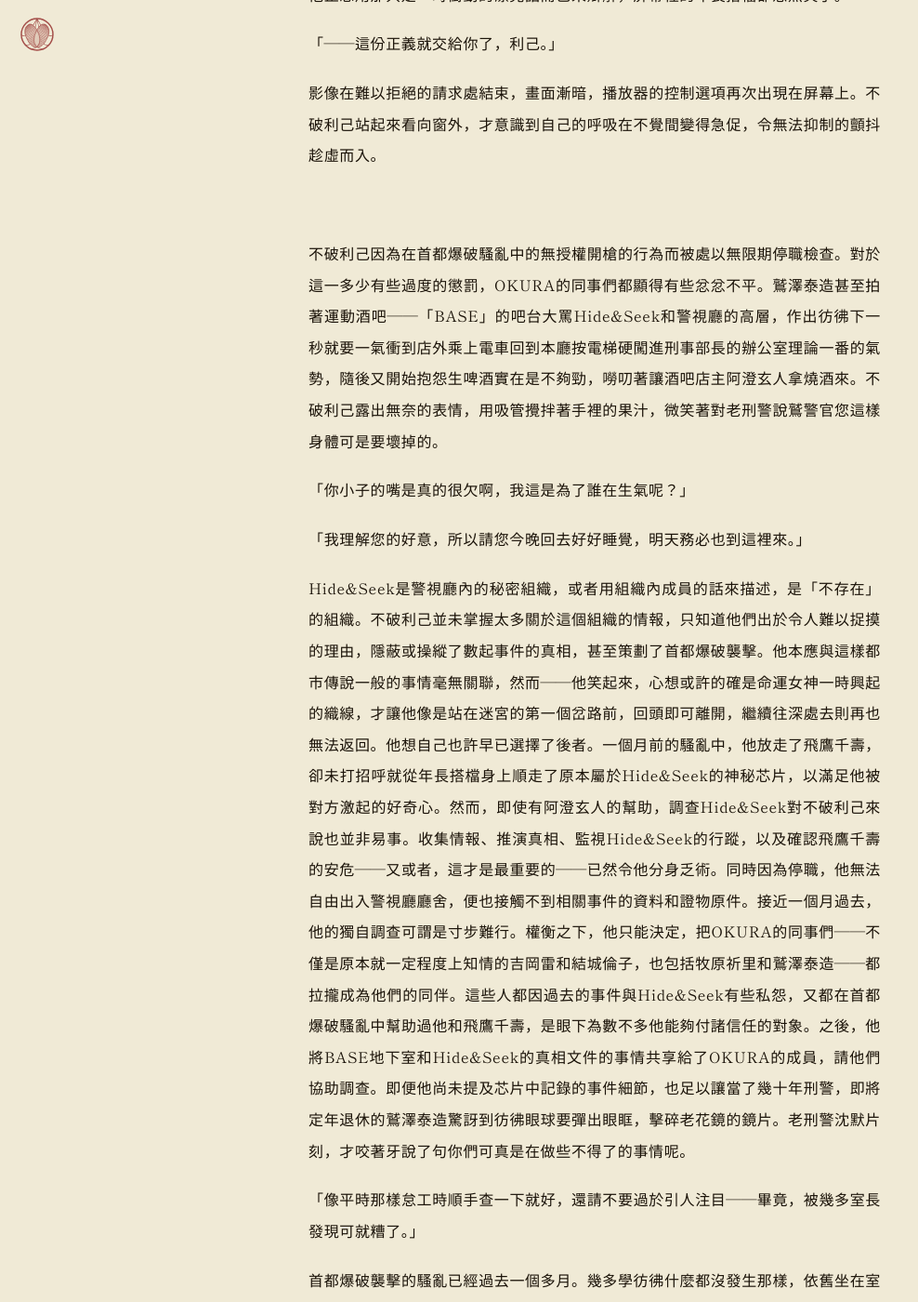
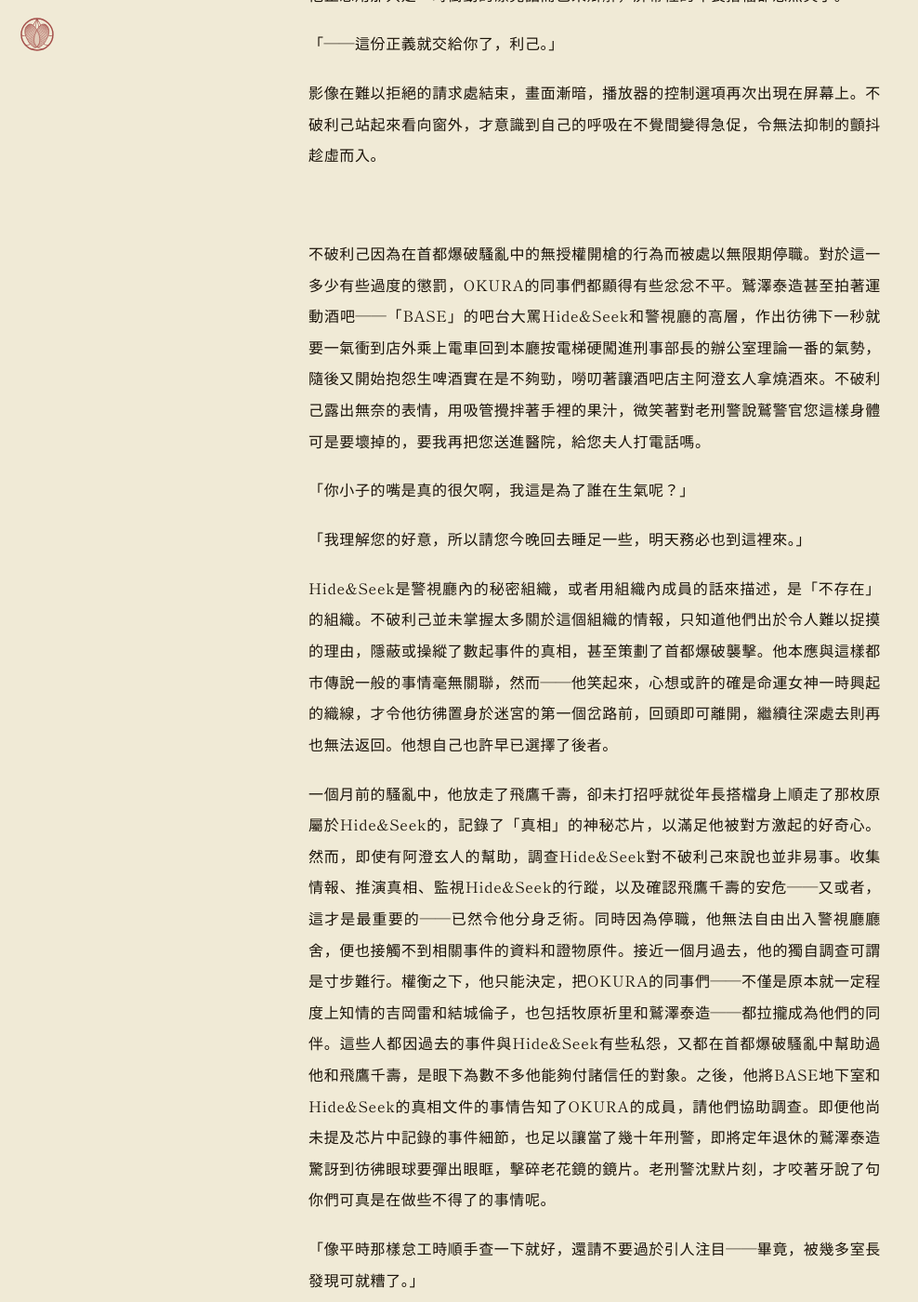
Before and after one commit to AriaYura/eternalnessstudy, a Jekyll site: the page built from posts/takeyabunotsuki/t-01.md, in a window 1280 px wide and 1400 px high, scrolled down 2369 px. Shown: the whole window at 93% size, without its empty margins (0-988 px from the left). Built offline with Jekyll 4.4.1, drawn with Linux system fonts in a browser that asks for light colours; some web fonts are replaced; some of the changed text lies outside the part shown.

Commit message:
update t-01-01 0617

```diff
--- a/posts/takeyabunotsuki/t-01.md
+++ b/posts/takeyabunotsuki/t-01.md
@@ -22,7 +22,7 @@ permalink: /posts/takeyabunotsuki/t-01/
 
 「那個影像少了必要的東西哦，千壽先生。」
 
-他輕笑著低語，又拿起手機，熟稔地找出那條幾乎已經逐幀刻在記憶裡的行車記錄儀影像，點了下去。沈默的影像在手機屏幕中鋪開，畫面上飛鷹千壽和加勢英雄在暗夜下的集裝箱中心推搡，爭執的內容卻因為沒錄下車外的聲音而無法判斷。影像不長，很快便在加勢英雄不自然的悲鳴中結束，只在空無一字的靜止畫面上留下播放控制選項。不破利己蹙著眉，對著暗下來的畫面上白色、藍色和橙黃色的光團——也許是遠處的城市霓虹——怔了數秒，又發出煩躁的嘆息聲，點開了下一條影像。
+他輕笑著低語，又拿起手機，熟稔地找出那條幾乎已經逐幀刻在記憶裡的行車記錄儀影像，點了下去。沈默的影像在手機屏幕中鋪開，畫面裡飛鷹千壽和加勢英雄在四下無人的夜色中推搡，爭執的內容卻因為沒錄下車外的聲音而無法判斷。影像不長，很快便在加勢英雄不自然的悲鳴中結束，空無一字的靜止畫面上只留下播放控制選項。不破利己蹙著眉，對著暗下來的畫面上白色、藍色和橙黃色的光團——也許是遠處的城市霓虹——怔了數秒，又發出煩躁的嘆息聲，點開了下一條影像。
 
 「——真不愧是我期待的Rookie，果然找到這裡了。我看人的眼光還是不錯的吧？職棒每年的新人獎，我可都能預測對啊。」
 
@@ -48,17 +48,19 @@ permalink: /posts/takeyabunotsuki/t-01/
 
 <br>
 
-不破利己因為在首都爆破騷亂中的無授權開槍的行為而被處以無限期停職檢查。對於這一多少有些過度的懲罰，OKURA的同事們都顯得有些忿忿不平。鷲澤泰造甚至拍著運動酒吧——「BASE」的吧台大罵Hide&Seek和警視廳的高層，作出彷彿下一秒就要一氣衝到店外乘上電車回到本廳按電梯硬闖進刑事部長的辦公室理論一番的氣勢，隨後又開始抱怨生啤酒實在是不夠勁，嘮叨著讓酒吧店主阿澄玄人拿燒酒來。不破利己露出無奈的表情，用吸管攪拌著手裡的果汁，微笑著對老刑警說鷲警官您這樣身體可是要壞掉的。
+不破利己因為在首都爆破騷亂中的無授權開槍的行為而被處以無限期停職。對於這一多少有些過度的懲罰，OKURA的同事們都顯得有些忿忿不平。鷲澤泰造甚至拍著運動酒吧——「BASE」的吧台大罵Hide&Seek和警視廳的高層，作出彷彿下一秒就要一氣衝到店外乘上電車回到本廳按電梯硬闖進刑事部長的辦公室理論一番的氣勢，隨後又開始抱怨生啤酒實在是不夠勁，嘮叨著讓酒吧店主阿澄玄人拿燒酒來。不破利己露出無奈的表情，用吸管攪拌著手裡的果汁，微笑著對老刑警說鷲警官您這樣身體可是要壞掉的，要我再把您送進醫院，給您夫人打電話嗎。
 
 「你小子的嘴是真的很欠啊，我這是為了誰在生氣呢？」
 
-「我理解您的好意，所以請您今晚回去好好睡覺，明天務必也到這裡來。」
+「我理解您的好意，所以請您今晚回去睡足一些，明天務必也到這裡來。」
 
-Hide&Seek是警視廳內的秘密組織，或者用組織內成員的話來描述，是「不存在」的組織。不破利己並未掌握太多關於這個組織的情報，只知道他們出於令人難以捉摸的理由，隱蔽或操縱了數起事件的真相，甚至策劃了首都爆破襲擊。他本應與這樣都市傳說一般的事情毫無關聯，然而——他笑起來，心想或許的確是命運女神一時興起的織線，才讓他像是站在迷宮的第一個岔路前，回頭即可離開，繼續往深處去則再也無法返回。他想自己也許早已選擇了後者。一個月前的騷亂中，他放走了飛鷹千壽，卻未打招呼就從年長搭檔身上順走了原本屬於Hide&Seek的神秘芯片，以滿足他被對方激起的好奇心。然而，即使有阿澄玄人的幫助，調查Hide&Seek對不破利己來說也並非易事。收集情報、推演真相、監視Hide&Seek的行蹤，以及確認飛鷹千壽的安危——又或者，這才是最重要的——已然令他分身乏術。同時因為停職，他無法自由出入警視廳廳舍，便也接觸不到相關事件的資料和證物原件。接近一個月過去，他的獨自調查可謂是寸步難行。權衡之下，他只能決定，把OKURA的同事們——不僅是原本就一定程度上知情的吉岡雷和結城倫子，也包括牧原祈里和鷲澤泰造——都拉攏成為他們的同伴。這些人都因過去的事件與Hide&Seek有些私怨，又都在首都爆破騷亂中幫助過他和飛鷹千壽，是眼下為數不多他能夠付諸信任的對象。之後，他將BASE地下室和Hide&Seek的真相文件的事情共享給了OKURA的成員，請他們協助調查。即便他尚未提及芯片中記錄的事件細節，也足以讓當了幾十年刑警，即將定年退休的鷲澤泰造驚訝到彷彿眼球要彈出眼眶，擊碎老花鏡的鏡片。老刑警沈默片刻，才咬著牙說了句你們可真是在做些不得了的事情呢。
+Hide&Seek是警視廳內的秘密組織，或者用組織內成員的話來描述，是「不存在」的組織。不破利己並未掌握太多關於這個組織的情報，只知道他們出於令人難以捉摸的理由，隱蔽或操縱了數起事件的真相，甚至策劃了首都爆破襲擊。他本應與這樣都市傳說一般的事情毫無關聯，然而——他笑起來，心想或許的確是命運女神一時興起的織線，才令他彷彿置身於迷宮的第一個岔路前，回頭即可離開，繼續往深處去則再也無法返回。他想自己也許早已選擇了後者。
+
+一個月前的騷亂中，他放走了飛鷹千壽，卻未打招呼就從年長搭檔身上順走了那枚原屬於Hide&Seek的，記錄了「真相」的神秘芯片，以滿足他被對方激起的好奇心。然而，即使有阿澄玄人的幫助，調查Hide&Seek對不破利己來說也並非易事。收集情報、推演真相、監視Hide&Seek的行蹤，以及確認飛鷹千壽的安危——又或者，這才是最重要的——已然令他分身乏術。同時因為停職，他無法自由出入警視廳廳舍，便也接觸不到相關事件的資料和證物原件。接近一個月過去，他的獨自調查可謂是寸步難行。權衡之下，他只能決定，把OKURA的同事們——不僅是原本就一定程度上知情的吉岡雷和結城倫子，也包括牧原祈里和鷲澤泰造——都拉攏成為他們的同伴。這些人都因過去的事件與Hide&Seek有些私怨，又都在首都爆破騷亂中幫助過他和飛鷹千壽，是眼下為數不多他能夠付諸信任的對象。之後，他將BASE地下室和Hide&Seek的真相文件的事情告知了OKURA的成員，請他們協助調查。即便他尚未提及芯片中記錄的事件細節，也足以讓當了幾十年刑警，即將定年退休的鷲澤泰造驚訝到彷彿眼球要彈出眼眶，擊碎老花鏡的鏡片。老刑警沈默片刻，才咬著牙說了句你們可真是在做些不得了的事情呢。
 
 「像平時那樣怠工時順手查一下就好，還請不要過於引人注目——畢竟，被幾多室長發現可就糟了。」
 
-首都爆破襲擊的騷亂已經過去一個多月。幾多學彷彿什麼都沒發生那樣，依舊坐在室長的位置。出於對同僚安全的考慮，亦為防止不必要的情報洩出，不破利己也並未與OKURA共享全部的事實。而飛鷹千壽留下的那第二段影像，不破利己也不打算告訴任何人。不過，原本那些話也是對自己說的——他想。既然如此，便沒有情報共享的義務。數月之前，他在赤城大樓的廢墟裡的確煞有介事地用槍指著飛鷹千壽，說過些讓他自己事後想來都覺得可笑的幼稚話。而年長的搭檔竟然將其當真，還反過來對他發出如此荒謬的請求，又令他更加煩躁了。
+首都爆破襲擊的騷亂已經過去一個多月。幾多學彷彿什麼都沒發生那樣，依舊坐在室長的位置。出於對同僚安全的考慮，亦為防止不必要的情報洩出，不破利己也並未與OKURA共享全部的事實。而飛鷹千壽留下的那第二段影像，不破利己也不打算告訴任何人。不過，原本那些話也是對自己說的——他想。既然如此，便沒有情報共享的義務。數月之前，他在赤城大樓的廢墟裡的確用槍指著飛鷹千壽，說過些讓他自己事後想來都覺得裝腔作勢的幼稚話。而年長的搭檔竟然將其當真，還反過來對他發出如此荒謬的請求，又令他更加煩躁了。
 
 <br>
 
```
Also changed, not shown: other parts of posts/takeyabunotsuki/t-01.md (+3 -3 lines).
